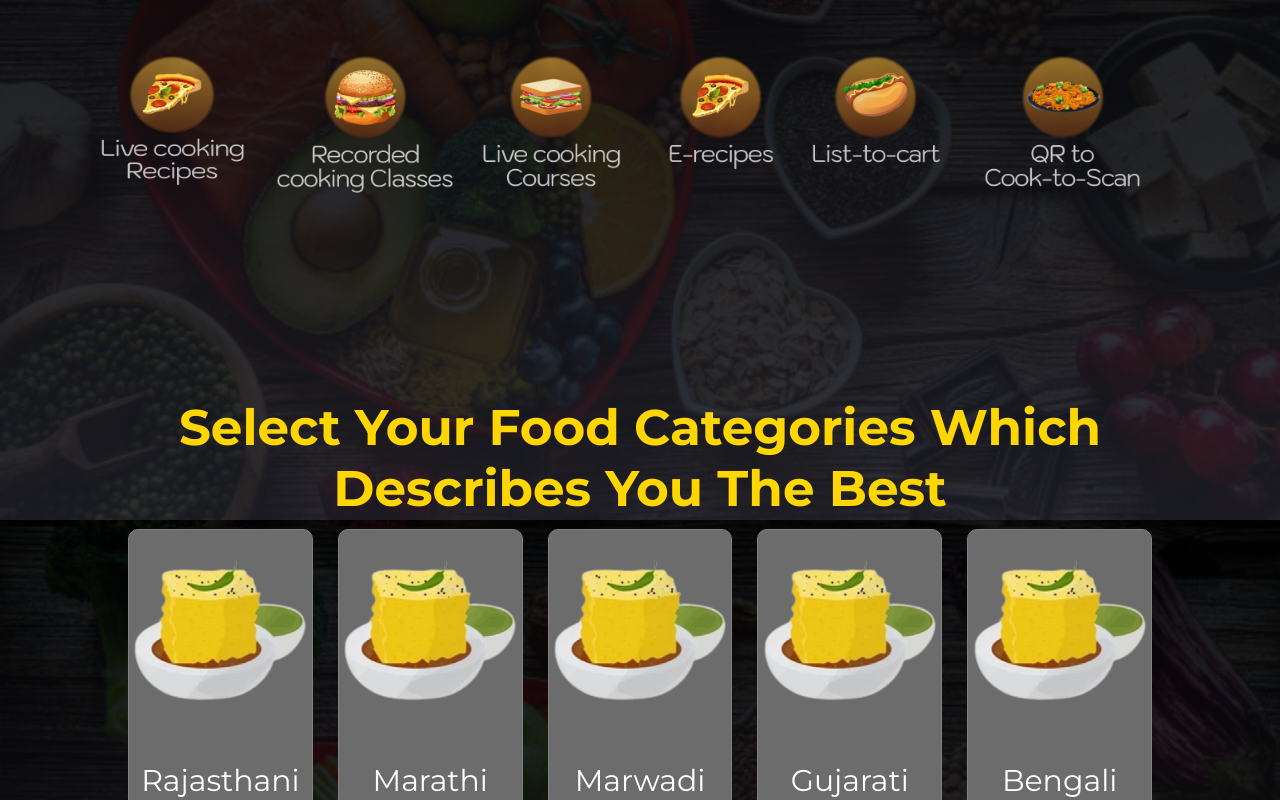
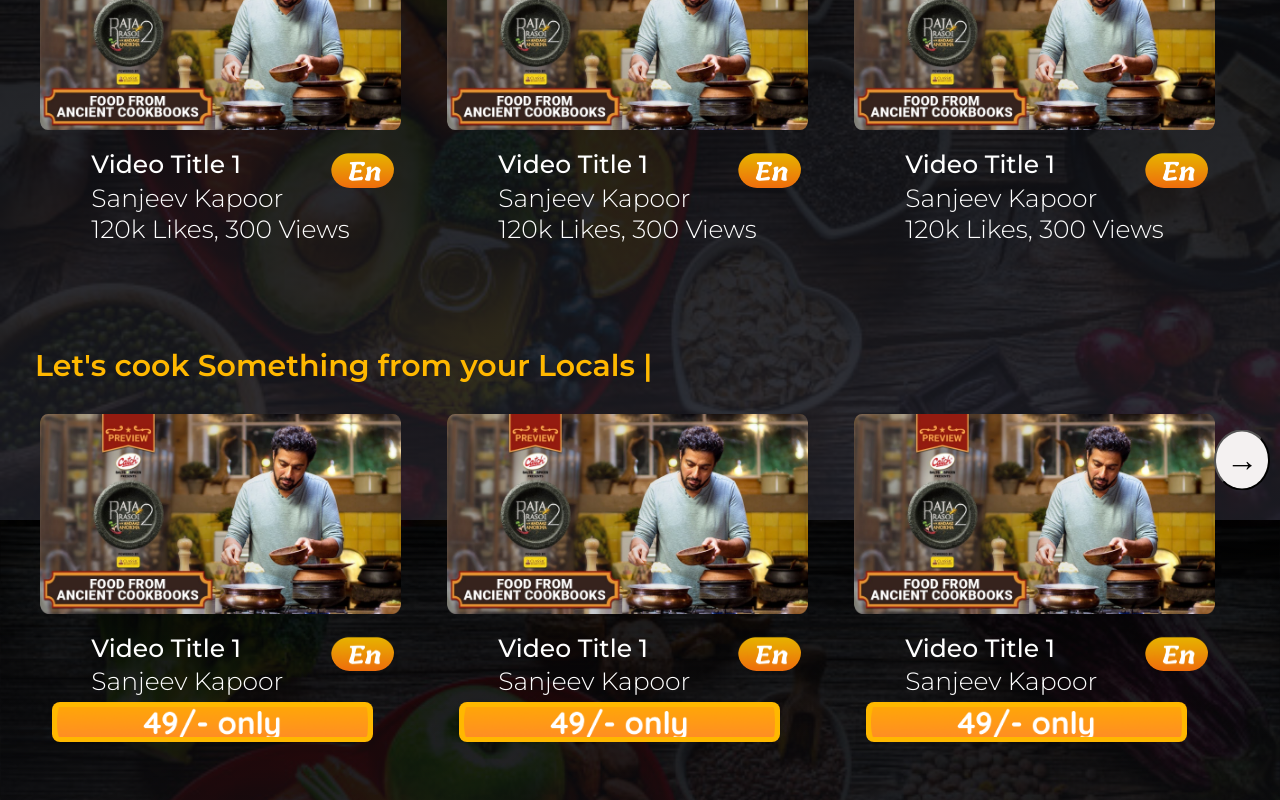
Before and after one commit to JrG-One/SamaadhaanWeb, a React (Create React App) app: page / in a window 1280 px wide. Shown: the part 300-1100 px from the top of the page. Built offline with nearby package versions, Linux system fonts and the light colour scheme; a web font is replaced by a local one.

Commit message:
Video Listing bug is Resolved!

```diff
--- a/package.json
+++ b/package.json
@@ -8,7 +8,11 @@
     "@testing-library/user-event": "^13.5.0",
     "react": "^18.2.0",
     "react-dom": "^18.2.0",
-    "react-scripts": "5.0.1",
+    "react-icons": "^5.0.1",
+    "react-router-dom": "^6.22.0",
+    "react-scripts": "^5.0.1",
+    "react-slick": "^0.30.1",
+    "slick-carousel": "^1.8.1",
     "web-vitals": "^2.1.4"
   },
   "scripts": {
--- a/src/Components/CourseListing/CourseListing.jsx
+++ b/src/Components/CourseListing/CourseListing.jsx
@@ -2,6 +2,8 @@
 import "./CourseListing.css";
 import { useNavigate } from "react-router-dom";
 import VideoPage from "../VideoPage/VideoPage";
+import { BrowserRouter as Router, Routes, Route } from 'react-router-dom';
+
 
 
 const CourseListing = () => {
--- a/src/Components/Navbar/navbar.jsx
+++ b/src/Components/Navbar/navbar.jsx
@@ -4,6 +4,9 @@
 import { AiOutlineClose, AiOutlineMenu } from 'react-icons/ai';
 import "./navbar.css";
 import logo from "./images/Group 2.png";
+import { AiOutlineHome } from 'react-icons/ai';
+
+
 
 const Navbar = () => {
   const [nav, setNav] = useState(false);
--- a/src/Components/VideoListing/VideoListing.css
+++ b/src/Components/VideoListing/VideoListing.css
@@ -82,6 +82,8 @@
   }
 
   .video-details {
+    margin: 5px;
+    padding: 5px;
     display: flex;
     justify-content: space-between;
     align-items: center;
@@ -145,6 +147,8 @@
   }
 
   .image-btn {
+    margin: 5px;
+    padding: 5px;
     position: absolute;
     bottom: 0;
     right: 0;
--- a/src/Components/VideoListing/VideoListing.jsx
+++ b/src/Components/VideoListing/VideoListing.jsx
@@ -1,4 +1,7 @@
 import React, { useEffect } from 'react';
+import './VideoListing.css';
+import 'slick-carousel/slick/slick.css';
+import 'slick-carousel/slick/slick-theme.css';
 import b1 from "./images/image 772.png";
 import sm from "./images/Group 11402.png";
 import av from "./images/Group 12203.png";
@@ -7,18 +10,19 @@
   useEffect(() => {
     const sections = document.querySelectorAll("section");
 
+    const handleSlideButtons = (videoList, prevButton, nextButton) => {
+      const maxScrollLeft = videoList.scrollWidth - videoList.clientWidth;
+
+      prevButton.style.display = videoList.scrollLeft <= 0 ? "none" : "flex";
+      nextButton.style.display = videoList.scrollLeft >= maxScrollLeft ? "none" : "flex";
+    };
+
     sections.forEach((section, index) => {
       const videoList = section.querySelector(".video-list");
       const prevButton = section.querySelector(`#prev-slide-${index + 1}`);
       const nextButton = section.querySelector(`#next-slide-${index + 1}`);
 
-      const maxScrollLeft = videoList.scrollWidth - videoList.clientWidth;
-
-      const handleSlideButtons = () => {
-        prevButton.style.display = videoList.scrollLeft <= 0 ? "none" : "flex";
-        nextButton.style.display = videoList.scrollLeft >= maxScrollLeft ? "none" : "flex";
-      };
-
+      if (videoList && prevButton && nextButton) {
         prevButton.addEventListener("click", () => {
           videoList.scrollBy({ left: -videoList.clientWidth, behavior: "smooth" });
         });
@@ -28,10 +32,11 @@
         });
 
         videoList.addEventListener("scroll", () => {
-        handleSlideButtons();
+          handleSlideButtons(videoList, prevButton, nextButton);
         });
 
-      handleSlideButtons();
+        handleSlideButtons(videoList, prevButton, nextButton);
+      }
     });
   }, []); // Empty dependency array means this effect will run once after the initial render
 
--- a/src/index.js
+++ b/src/index.js
@@ -5,6 +5,7 @@
 import FoodCategories from './Components/FoodCategories/FoodCategories.jsx';
 import CourseListing from './Components/CourseListing/CourseListing.jsx';
 import VideoPage from './Components/VideoPage/VideoPage.jsx';
+import VideoListing from './Components/VideoListing/VideoListing.jsx'
 
 const App = () => {
   return (
@@ -15,6 +16,7 @@
           element={
             <>
               <Navbar />
+              <VideoListing />
               <FoodCategories />
               <CourseListing />
             </>
```
Also changed, not shown: 1 other file (tests, documents, lock files or other folders). Lines whose indentation alone changed are shown as unchanged.
